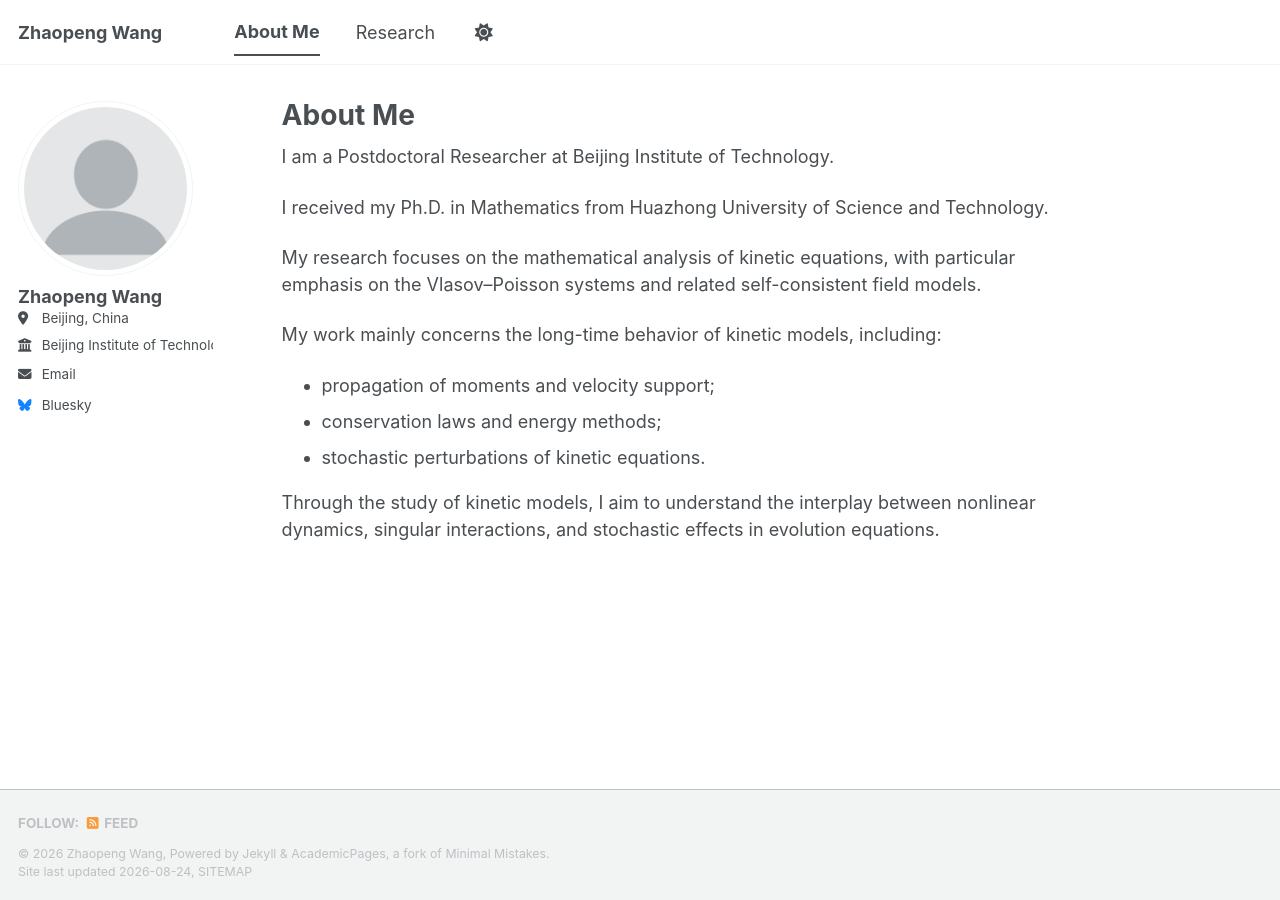
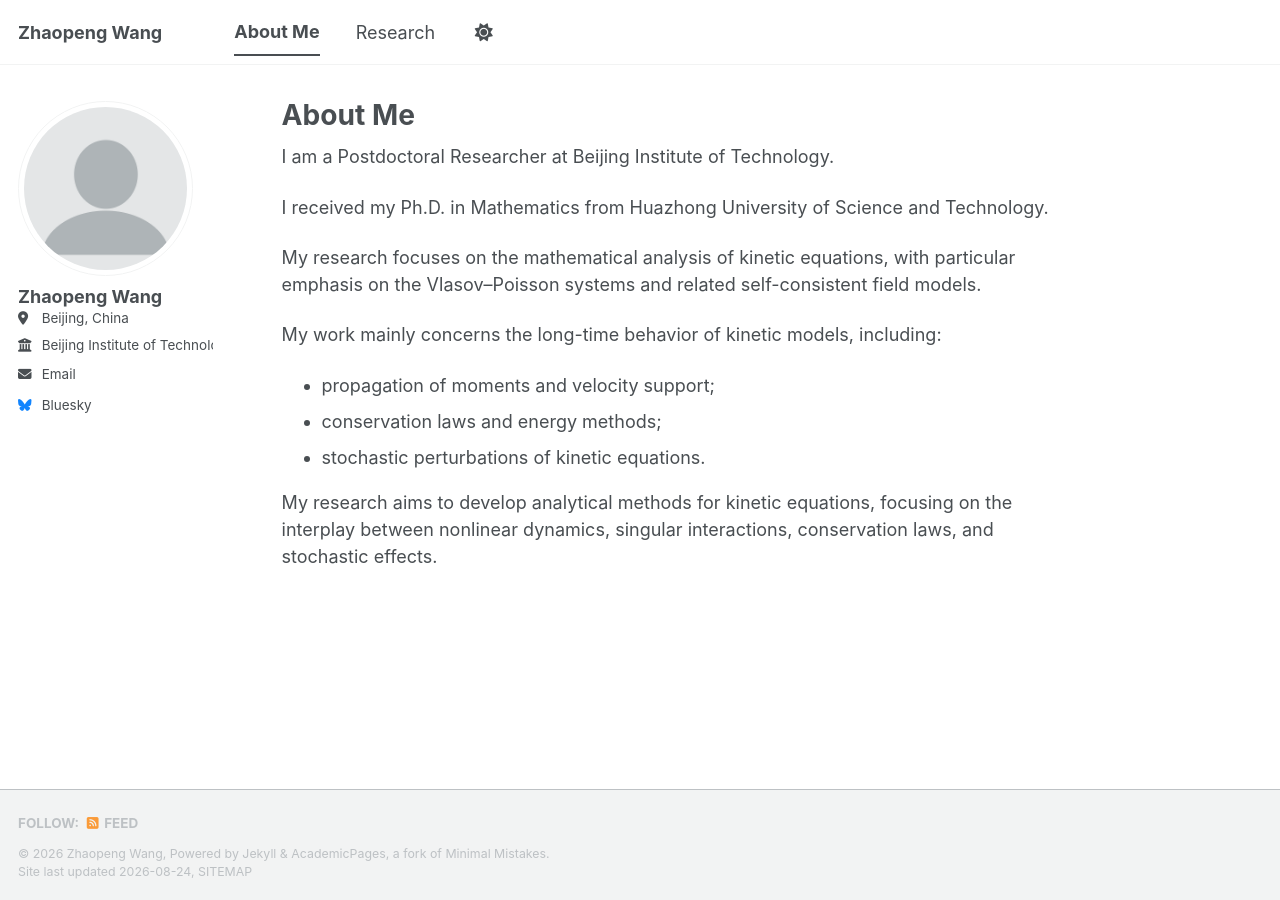
Before and after one commit to zpwangmath/zpwangmath.github.io, a Jekyll site: the page built from _pages/about.md, in a window 1280 px wide. Built offline with Jekyll 4.4.1, drawn with Linux system fonts in a browser that asks for light colours; a style sheet for code colours, icons or effects is not loaded.

Commit message:
Revise research focus in about.md

```diff
--- a/_pages/about.md
+++ b/_pages/about.md
@@ -19,4 +19,4 @@ My work mainly concerns the long-time behavior of kinetic models, including:
 - conservation laws and energy methods;
 - stochastic perturbations of kinetic equations.
 
-Through the study of kinetic models, I aim to understand the interplay between nonlinear dynamics, singular interactions, and stochastic effects in evolution equations.
+My research aims to develop analytical methods for kinetic equations, focusing on the interplay between nonlinear dynamics, singular interactions, conservation laws, and stochastic effects.
```
